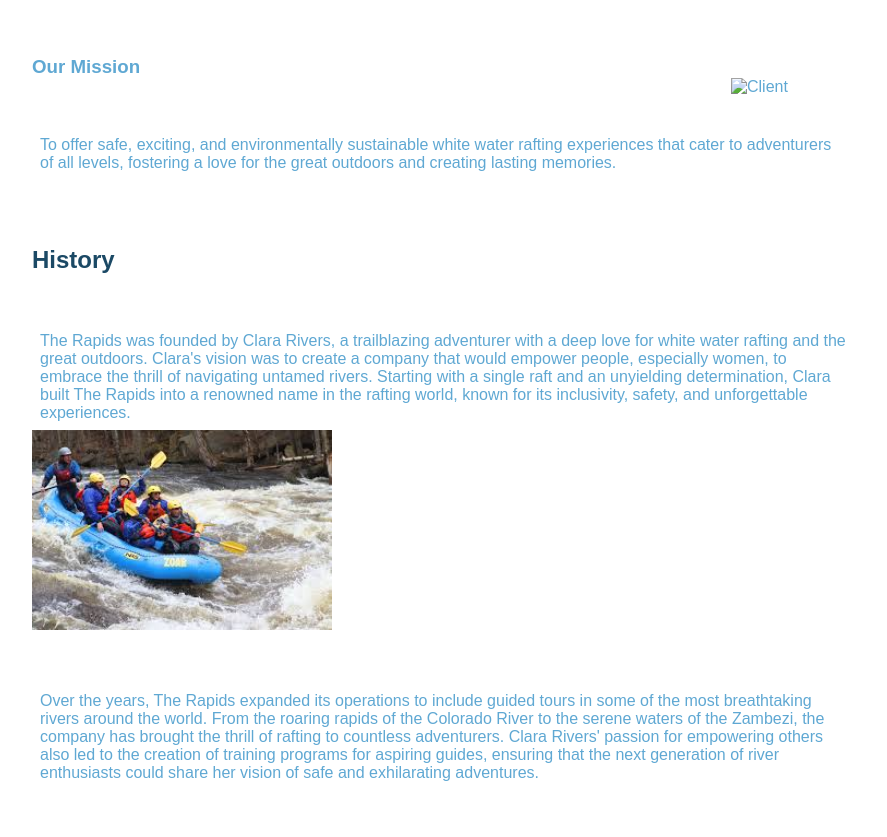
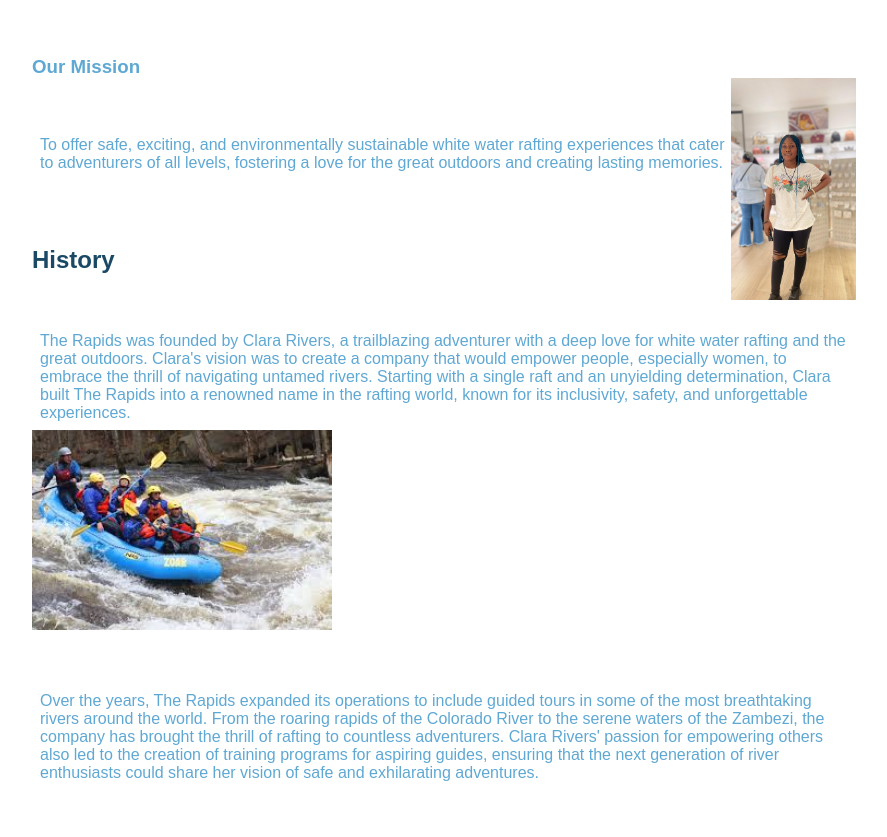
Before and after one commit to Khloe167/wdd130, a plain HTML site: page index.html in a window 1280 px wide. Shown: the part 1066-1903 px from the top of the page, without its empty margins (196-1083 px from the left). Drawn offline with Linux system fonts and the light colour scheme.

Commit message:
Update index.html

```diff
--- a/index.html
+++ b/index.html
@@ -34,7 +34,7 @@
             <h1>The Rapids</h1>
             <article>
                 <h3>Our Mission</h3>
-                <img src="images/chloe.jpg" alt="Client" width="200">
+                <img src="wwr/images/chloe.jpg" alt="Client" width="200">
                 <p>To offer safe, exciting, and environmentally sustainable white water rafting experiences that cater
                     to adventurers of all levels, fostering a love for the great outdoors and creating lasting memories.
                 </p>
```
